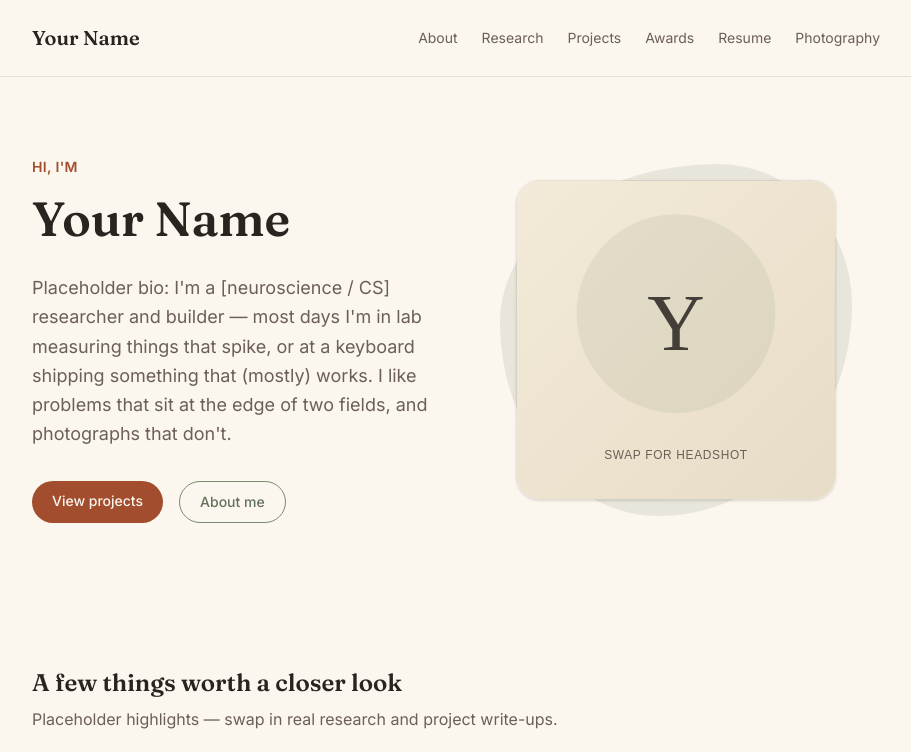
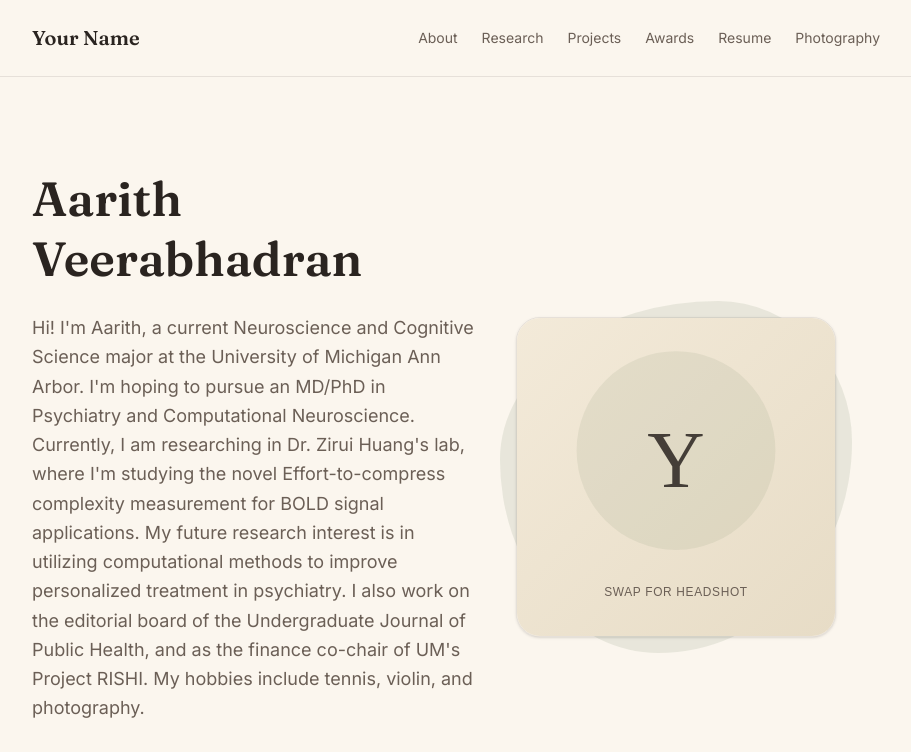
Before and after one commit to aarithv/aarithv.github.io, an Astro site: page / in a window 1280 px wide. Shown: the top 752 px of the page, without its empty margins (184-1095 px from the left). Built offline with nearby package versions, Linux system fonts and the light colour scheme; Astro itself is replaced by a stand-in of ours.

Commit message:
added initial bio

```diff
--- a/src/pages/index.astro
+++ b/src/pages/index.astro
@@ -42,13 +42,15 @@ const explore = [
   >
     <div>
       <p class="mb-3 font-sans text-sm font-semibold uppercase tracking-wide text-terracotta-dark">
-        Hi, I'm
       </p>
-      <h1 class="font-serif text-5xl font-semibold leading-tight text-ink">Your Name</h1>
+      <h1 class="font-serif text-5xl font-semibold leading-tight text-ink">Aarith Veerabhadran</h1>
       <p class="mt-6 max-w-md text-lg leading-relaxed text-ink-soft">
-        Placeholder bio: I'm a [neuroscience / CS] researcher and builder — most days I'm in
-        lab measuring things that spike, or at a keyboard shipping something that (mostly)
-        works. I like problems that sit at the edge of two fields, and photographs that don't.
+        Hi! I'm Aarith, a current Neuroscience and Cognitive Science major at the University of Michigan Ann Arbor.
+        I'm hoping to pursue an MD/PhD in Psychiatry and Computational Neuroscience. Currently, I am researching in Dr.
+        Zirui Huang's lab, where I'm studying the novel Effort-to-compress complexity measurement for BOLD signal
+        applications. My future research interest is in utilizing computational methods to improve personalized
+        treatment in psychiatry. I also work on the editorial board of the Undergraduate Journal of Public Health,
+        and as the finance co-chair of UM's Project RISHI. My hobbies include tennis, violin, and photography.
       </p>
       <div class="mt-8 flex flex-wrap gap-4">
         <a
```
